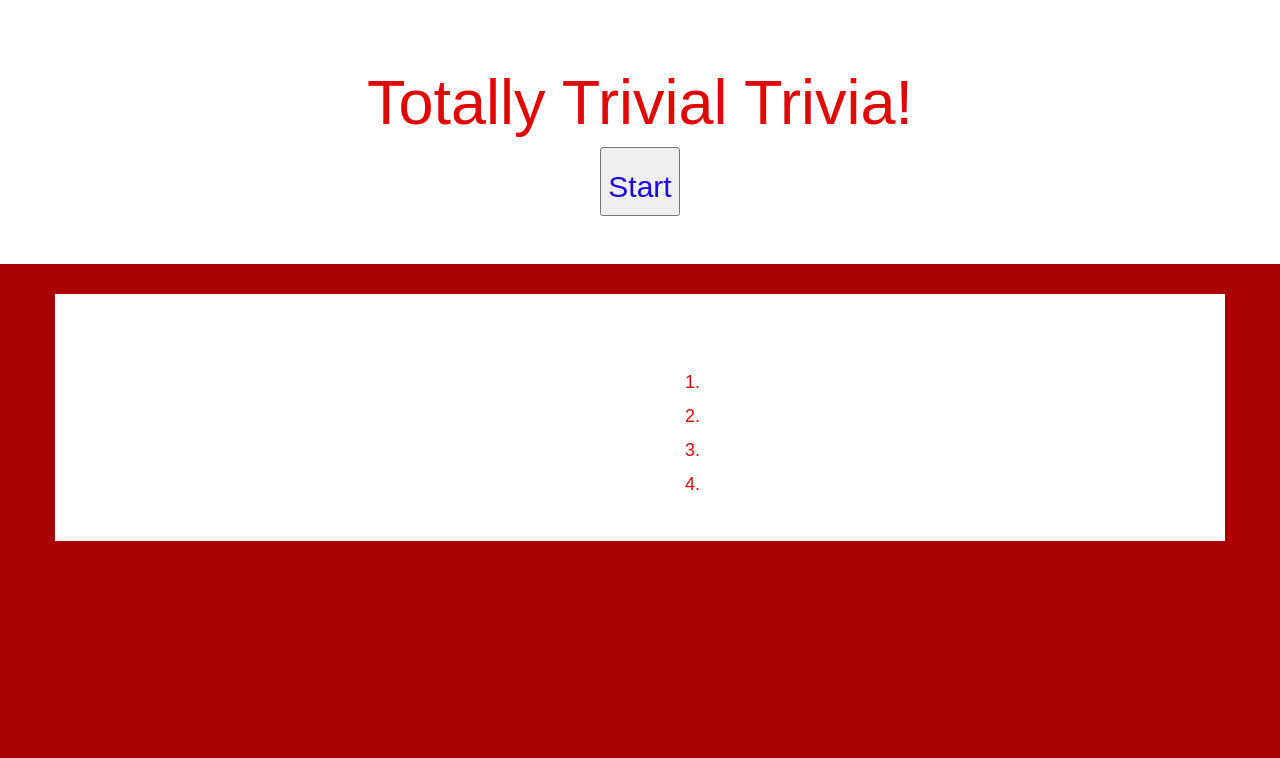
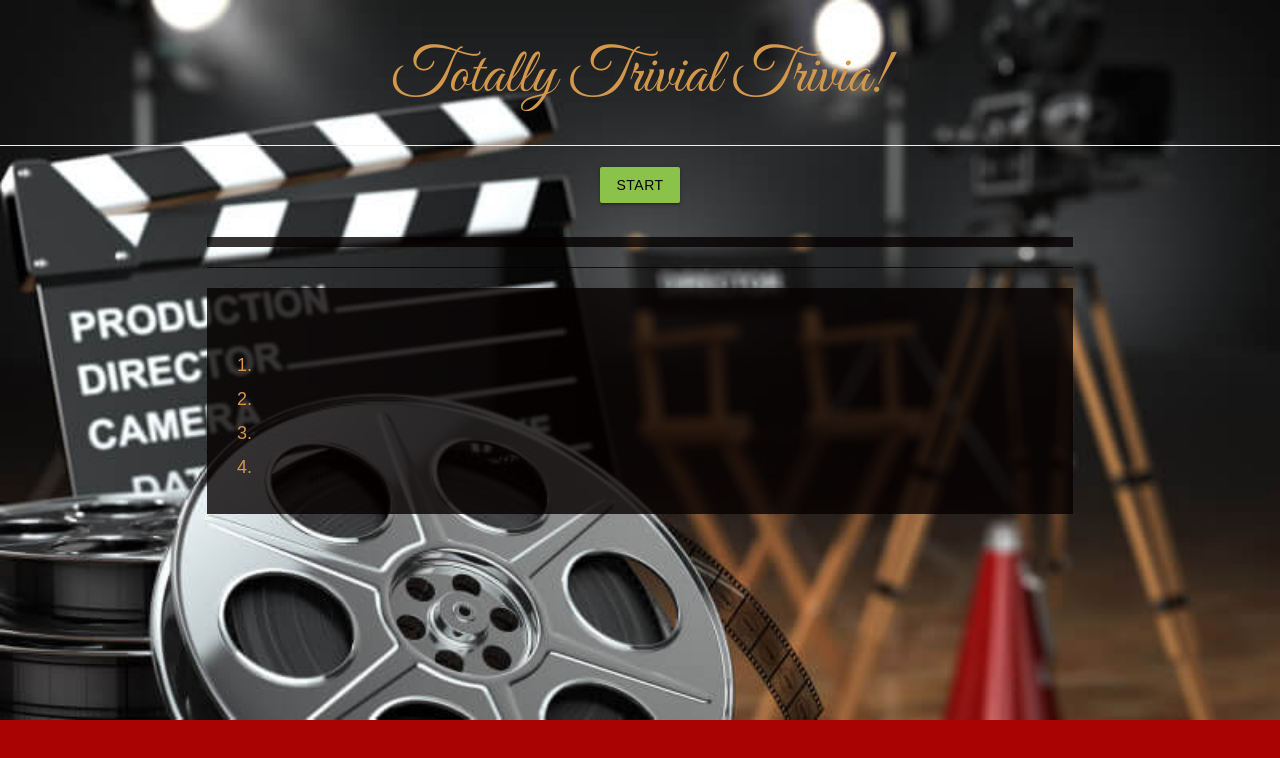
Before and after one commit to ThespianNemo/TriviaGame, a plain HTML site: page index.html in a window 1280 px wide. Drawn offline with nearby package versions, Linux system fonts and the light colour scheme.

Commit message:
redesigned look and READ.ME

```diff
--- a/assets/css/style.css
+++ b/assets/css/style.css
@@ -3,24 +3,25 @@ body {
     font-size: 18px;
     line-height: 34px;
     background-color: #aa0303;
-
+    background-image: url('../images/film.jpg');
+    background-repeat: no-repeat;
+    background-size: cover;
   }
 
-.jumbotron {
+.page-header {
+    font-family: 'Great Vibes', cursive;
     text-align: center;
-    background-color: white;
-    color: #e00707;
+    color: #d3984c;
   }
 
 .container {
-    background-color: white;
-    color: #e00707;
+    color: #d3984c;
     padding-bottom: 10px;
     text-align: center;
 }
 
-.buttons {
-    color: #1d07e0;
+.waves-effect {
+    color: black;
 }
 
 .responses {
@@ -43,16 +44,24 @@ body {
 }
 
 .questions-answers {
-    background-color: white;
     text-align: left;
-    border-top: 10px solid white;
     padding: 20px 10px;
 }
 
 #countdown {
-    border-top: 10px solid white;
-    padding: 20px 10px;
-    color: black;
-    padding-top: 10px;
     text-align: center;
+    margin: 10px 10px;
 }
+
+.col {
+    height: 100%;
+    text-align: left;
+    background-color: rgb(5, 0, 0, 0.8);
+}
+
+.row-eq-height {
+    display: -webkit-box;
+    display: -webkit-flex;
+    display: -ms-flexbox;
+    display: flex;
+  }
--- a/assets/javascript/app.js
+++ b/assets/javascript/app.js
@@ -5,7 +5,7 @@ var correct;
 var qcounter = 0;
 
 //  Set the timer to 21 seconds
-var timer = 21;
+var timer = 11;
 
 //  Variable that will hold the interval ID when executing
 //  the "run" function
@@ -130,7 +130,7 @@ function decrement() {
     timer--;
 
 //  Show the time remaining in the #countdown tag.
-    $("#countdown").html("<h2>" + "Time Remaining: " + timer + "</h2>");
+    $("#countdown").html("<h5>" + "Time Remaining: " + timer + "</h5>");
 
     //  Once the timer hits zero...
     if (timer === 0) {
@@ -147,7 +147,7 @@ function stop() {
 
 //  Let the user know time's up
     if (timer === 0) {
-    $("#countdown").html("<h2>" + "TIME'S UP!" + "</h2>");
+    $("#countdown").html("<h5>" + "TIME'S UP! - - - The correct answer is " + correct + "</h5>");
 
     //Add 1 to unanswered questions counter
     unAnswered++;
@@ -158,18 +158,17 @@ function stop() {
     //show next question and possible answers
 
     //  Set The timer back to 21 seconds
-    timer = 21;
+    timer = 11;
 
-    if (qcounter < 9) {
+    if (qcounter <= 9) {
         //--------------------------------------------------------------------------------------
-        //Display correct answer
-        $("#countdown").html("<h2>" + "The correct answer is " + correct + "</h2>");
+        qcounter++;
+        if (qcounter === 10) {
+            wrapItUp();
+        } else {
         questionAnswer(qcounter);
         }
-
-    //restart counter
-
-    //run();
+    }
 }
 
 
@@ -199,16 +198,16 @@ $("#start-over").on("click", function () {
 
     if (x != screenCorrectAnswer) {
         incorrectAnswer++;
-            $("#countdown").html("<h2>" + "NOPE! The correct answer is " + screenCorrectAnswer + "</h2>");
+        $("#countdown").html("<h5>" + "NOPE! The correct answer is " + screenCorrectAnswer + "</h5>");
     } else {
         correctAnswer++;
-            $("#countdown").html("<h2>" + "CORRECT! EXCELLENT!" + "</h2>");
+        $("#countdown").html("<h5>" + "CORRECT! EXCELLENT!" + "</h5>");
     }
 
     stop();
-        qcounter++;
-
-        if (qcounter < 10) {
+    //qcounter++;
+    console.log(qcounter);
+    if (qcounter <= 9) {
         questionAnswer(qcounter);
     } else {
         wrapItUp();
--- a/index.html
+++ b/index.html
@@ -6,65 +6,78 @@
 
     <title>Totally Trivial Trivia</title>
 
-        <link rel="stylesheet" href="https://maxcdn.bootstrapcdn.com/bootstrap/3.3.7/css/bootstrap.min.css" integrity="sha384-BVYiiSIFeK1dGmJRAkycuHAHRg32OmUcww7on3RYdg4Va+PmSTsz/K68vbdEjh4u" crossorigin="anonymous">
+    <link href="https://fonts.googleapis.com/icon?family=Material+Icons" rel="stylesheet">
+    <link href="https://fonts.googleapis.com/css?family=Great+Vibes" rel="stylesheet">
+
+    <link rel="stylesheet" href="https://maxcdn.bootstrapcdn.com/bootstrap/3.3.7/css/bootstrap.min.css" integrity="sha384-BVYiiSIFeK1dGmJRAkycuHAHRg32OmUcww7on3RYdg4Va+PmSTsz/K68vbdEjh4u"
+        crossorigin="anonymous">
+
+    <!-- Compiled and minified CSS -->
+    <link rel="stylesheet" href="https://cdnjs.cloudflare.com/ajax/libs/materialize/1.0.0-beta/css/materialize.min.css">
+
+    <!-- Compiled and minified JavaScript -->
+    <script src="https://cdnjs.cloudflare.com/ajax/libs/materialize/1.0.0-beta/js/materialize.min.js"></script>
 
     <link rel="stylesheet" type="text/css" href="assets/css/style.css">
 </head>
 
 <body>
-        <div class="jumbotron">
+
+    <div class="page-header">
         <h1>Totally Trivial Trivia!</h1>
-
-            <div class="buttons">
-                <button id="start"><h2>Start</h2></button>
-                <button id="start-over"><h2>Start Over?</h2></button>
-            </div>
     </div>
 
     <div class="container">
-
+        <a class="waves-effect waves-light btn light-green" id="start">START</a>
+        <a class="waves-effect waves-light btn light-green" id="start-over">START OVER?</a>
+        <br>
+        <br>
         <div class="row">
-                <div class="col-lg-12">
+            <div class="col s12">
                 <div id="countdown"></div>
             </div>
         </div>
 
         <div class="row">
-                <div class="col-lg-4">
-                    <div id="right"></div>
+            <div class="col s12 m4 l4" id="right"></div>
+            <div class="col s12 m4 l4" id="wrong"></div>
+            <div class="col s12 m4 l4" id="not-known"></div>
         </div>
-                <div class="col-lg-4">
-                    <div id="wrong"></div>
+        <div class="row.row-eq-height">
+            <div class="col s6">
+
+                <section class="questions-answers">
+                    <div id="target">
+                        <span id="question"></span>
+
                     </div>
-                <div class="col-lg-4">
-                    <div id="not-known"></div>
+                </section>
+            </div>
+            <div class="col s6">
+                <section class="questions-answers">
+                    <ol>
+                        <li>
+                            <span id="answer1" class="answer-value" attr=1></span>
+                        </li>
+                        <li>
+                            <span id="answer2" class="answer-value" attr=2></span>
+                        </li>
+                        <li>
+                            <span id="answer3" class="answer-value" attr=3></span>
+                        </li>
+                        <li>
+                            <span id="answer4" class="answer-value" attr=4></span>
+                        </li>
+                    </ol>
+                </section>
+            </div>
         </div>
     </div>
 
-            <div class="row">
-                <div class="col-lg-6">
-                    <section class="questions-answers">
-                        <div id="target">
-                                <span id="question"></span>
-                        </div>
-                    </section>
-                </div>
 
-                <div class="col-lg-6">
-                    <section class="questions-answers">
-                        <ol>
-                            <li><span id="answer1" class="answer-value" attr = 1></span></li>
-                            <li><span id="answer2" class="answer-value" attr = 2></span></li>
-                            <li><span id="answer3" class="answer-value" attr = 3></span></li>
-                            <li><span id="answer4" class="answer-value" attr = 4></span></li>
-                        </ol>
-                    </section>
 
-                    </div>
-
-                </div>
-        </div>
     <script src="https://cdnjs.cloudflare.com/ajax/libs/jquery/3.2.1/jquery.min.js"></script>
     <script type="text/javascript" src="assets/javascript/app.js"></script>
 </body>
+
 </html>
```
Also changed, not shown: assets/images/beginning.png (added), assets/images/end.png (added), assets/images/play.png (added), 5 other files. Lines whose indentation alone changed are shown as unchanged.
